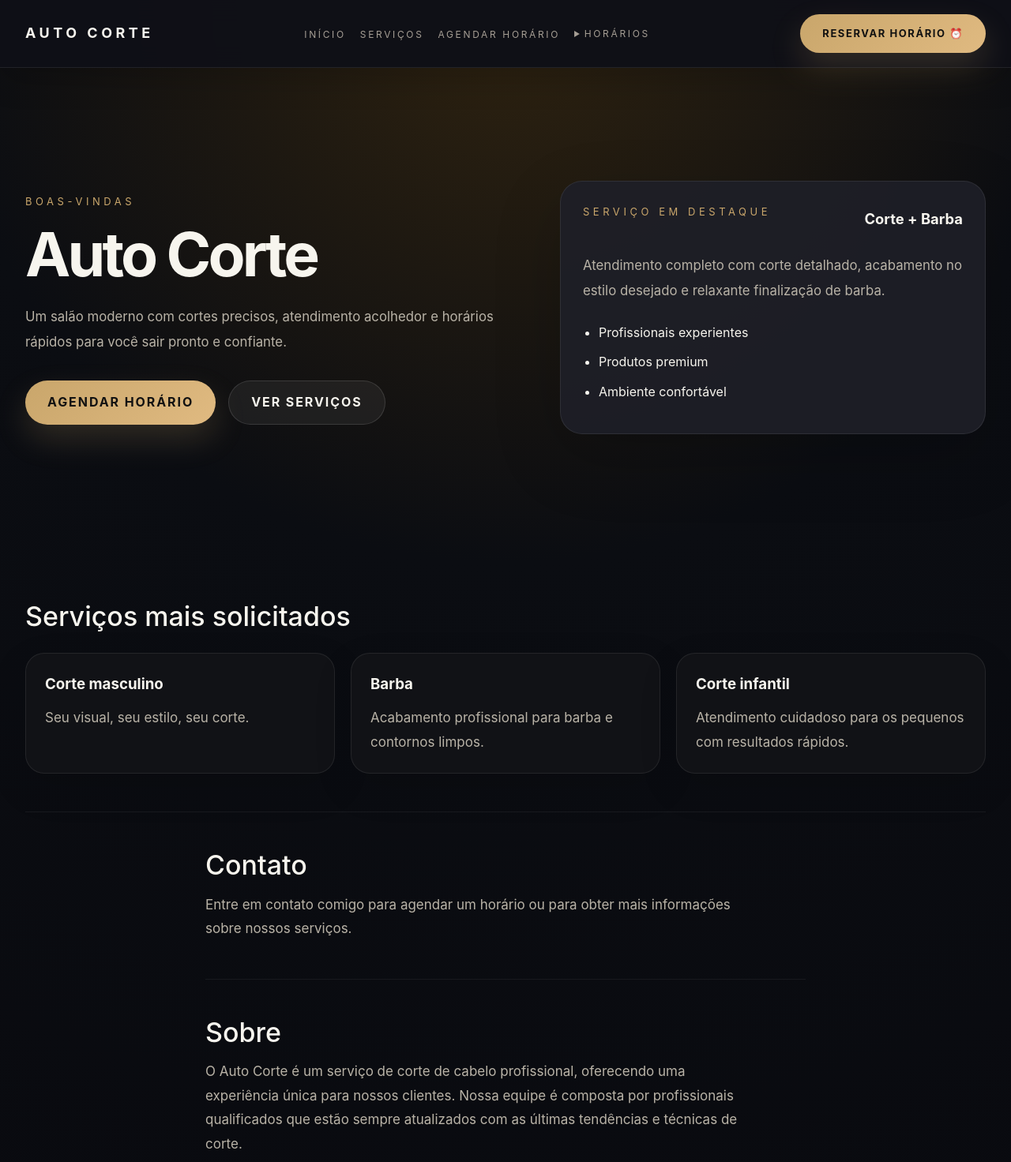
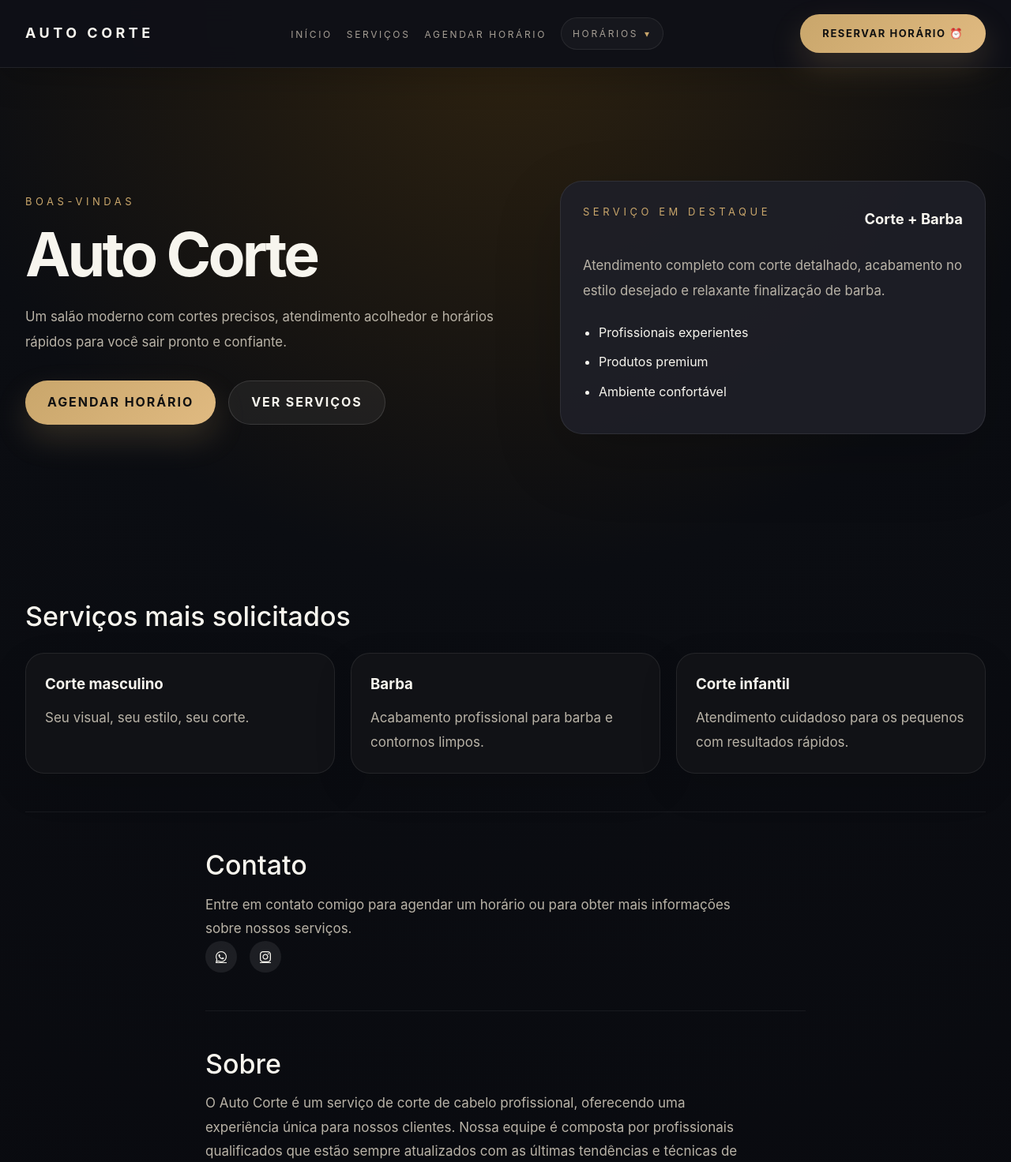
Before and after one commit to Marcos00022662/AutoCorte, a Django app: page / in a window 1280 px wide. Shown: the top 1472 px of the page at 79% size. Run offline with Django 5.2, Linux system fonts and the light colour scheme.

Commit message:
melhorias Autocorte

```diff
--- a/core/models.py
+++ b/core/models.py
@@ -5,6 +5,7 @@ class Cliente(models.Model):
     nome = models.CharField(max_length=100)
     telefone = models.CharField(max_length=20)
     email = models.EmailField(blank=True)
+
 
     def __str__(self):
         return self.nome
--- a/core/static/core/css/style.css
+++ b/core/static/core/css/style.css
@@ -118,10 +118,33 @@ details {
     font-size: 12px;
     letter-spacing: 0.22em;
     text-transform: uppercase;
+    border: 1px solid rgba(255, 255, 255, 0.08);
+    border-radius: 999px;
+    padding: 10px 14px;
+    background: rgba(255, 255, 255, 0.03);
 }
 
 summary {
     cursor: pointer;
+    display: inline-flex;
+    align-items: center;
+    gap: 8px;
+    list-style: none;
+}
+
+summary::marker {
+    content: none;
+}
+
+summary::after {
+    content: "▾";
+    display: inline-block;
+    transition: transform 0.2s ease;
+    color: var(--dourado);
+}
+
+details[open] summary::after {
+    transform: rotate(180deg);
 }
 
 details[open] summary {
@@ -133,6 +156,10 @@ details p {
     color: #d8d0c3;
     font-size: 13px;
     line-height: 1.45;
+    background: rgba(255, 255, 255, 0.04);
+    padding: 12px 14px;
+    border-radius: 16px;
+    border: 1px solid rgba(255, 255, 255, 0.08);
     white-space: nowrap;
 }
 
@@ -465,6 +492,38 @@ footer {
     padding: 28px 0 12px;
 }
 
+.footer-content {
+    display: flex;
+    flex-wrap: wrap;
+    align-items: center;
+    justify-content: center;
+    gap: 18px;
+}
+
+.redes-sociais {
+    display: inline-flex;
+    gap: 16px;
+}
+
+.redes-sociais a {
+    display: inline-flex;
+    align-items: center;
+    justify-content: center;
+    width: 40px;
+    height: 40px;
+    border-radius: 50%;
+    background: rgba(255, 255, 255, 0.08);
+    color: var(--texto);
+    transition: transform 0.2s ease, background-color 0.2s ease, color 0.2s ease;
+}
+
+.redes-sociais a:hover,
+.redes-sociais a:focus-visible {
+    transform: translateY(-2px);
+    background: rgba(201, 166, 107, 0.18);
+    color: var(--dourado);
+}
+
 @media (max-width: 980px) {
     #servicos {
         grid-template-columns: 1fr;
@@ -535,9 +594,16 @@ summary:focus-visible {
 }
 
 /* Tabelas */
-table {
+.table-responsive {
     width: 100%;
+    overflow-x: auto;
+    -webkit-overflow-scrolling: touch;
     margin: 24px 0;
+}
+
+.table-responsive table {
+    width: 100%;
+    min-width: 720px;
     background-color: var(--fundo-card);
     border: 1px solid var(--borda);
     border-collapse: collapse;
--- a/core/templates/core/base.html
+++ b/core/templates/core/base.html
@@ -5,6 +5,7 @@
     <meta charset="UTF-8">
     <meta name="viewport" content="width=device-width, initial-scale=1.0">
     <title>Auto Corte</title>
+    <link rel="stylesheet" href="https://cdnjs.cloudflare.com/ajax/libs/font-awesome/6.5.4/css/all.min.css" integrity="sha512-pVAZ1YUXx6vVSkUAYLDgWRIhIB1c0j4AERyZ+0x1HOxj4wLC6mB0kQ9OceYqM2VQ8cK8Qb8Xb3FbS5Ml4f+Xmg==" crossorigin="anonymous" referrerpolicy="no-referrer" />
     <link rel="stylesheet" href="{% static 'core/css/style.css' %}">
     <link rel="stylesheet" href="{% static 'core/vendor/flatpickr/flatpickr.min.css' %}">
     <script src="{% static 'core/vendor/flatpickr/flatpickr.min.js' %}" defer></script>
--- a/core/templates/core/index.html
+++ b/core/templates/core/index.html
@@ -47,6 +47,14 @@
 <section id="contato">
     <h2>Contato</h2>
     <p>Entre em contato comigo para agendar um horário ou para obter mais informações sobre nossos serviços.</p>
+    <div class="redes-sociais">
+        <a href="https://wa.me/5511999999999" target="_blank" rel="noopener noreferrer" aria-label="WhatsApp">
+            <i class="fa-brands fa-whatsapp"></i>
+        </a>
+        <a href="https://www.instagram.com/seuusuario/" target="_blank" rel="noopener noreferrer" aria-label="Instagram">
+            <i class="fa-brands fa-instagram"></i>
+        </a>
+    </div>
 </section>
 
 <section id="sobre">
--- a/core/templates/core/listar_agendamentos.html
+++ b/core/templates/core/listar_agendamentos.html
@@ -4,6 +4,7 @@
 
 <h1>LISTA DE AGENDAMENTOS</h1>
 
+<div class="table-responsive">
     <table border="1" cellpadding="10">
         <thead>
             <tr>
@@ -44,5 +45,6 @@
         {% endfor %}
     </tbody>
     </table>
+</div>
 
 {% endblock %}
--- a/core/templates/core/listar_clientes.html
+++ b/core/templates/core/listar_clientes.html
@@ -5,6 +5,7 @@
 <section>
     <h1>LISTA DE CLIENTES</h1>
 
+    <div class="table-responsive">
         <table>
             <thead>
                 <tr>
@@ -39,6 +40,7 @@
             {% endfor %}
         </tbody>
         </table>
+    </div>
 
 </section>
 
--- a/core/templates/core/listar_servicos.html
+++ b/core/templates/core/listar_servicos.html
@@ -4,6 +4,7 @@
 
 <h1>LISTA DE SERVIÇOS</h1>
 
+<div class="table-responsive">
     <table border="1" cellpadding="10">
         <thead>
             <tr>
@@ -37,7 +38,7 @@
             </tr>
         {% endfor %}
     </tbody>
-
     </table>
+</div>
 
 {% endblock %}
```
Lines whose indentation alone changed are shown as unchanged.
